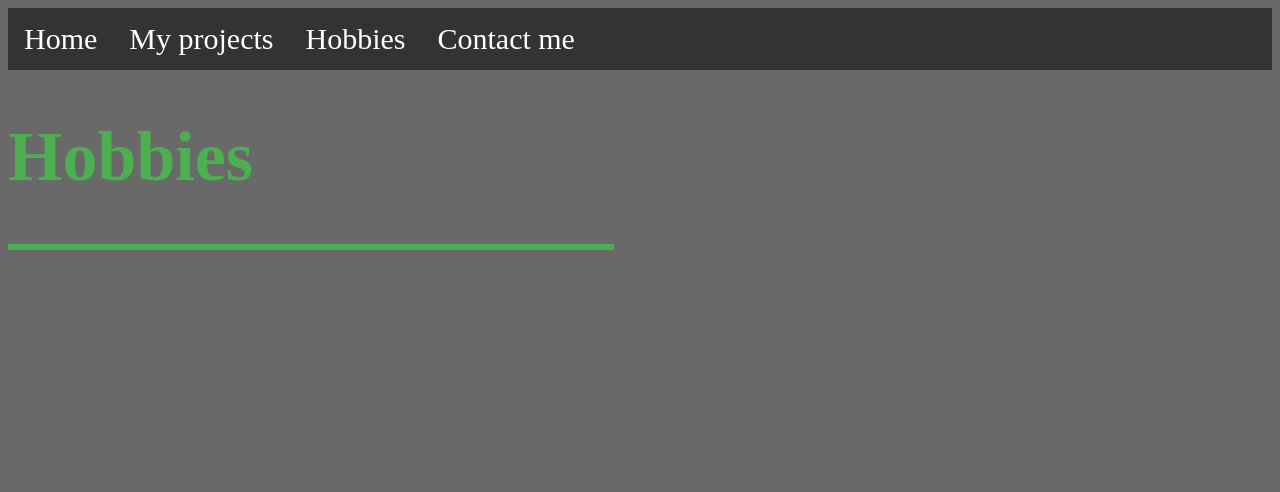
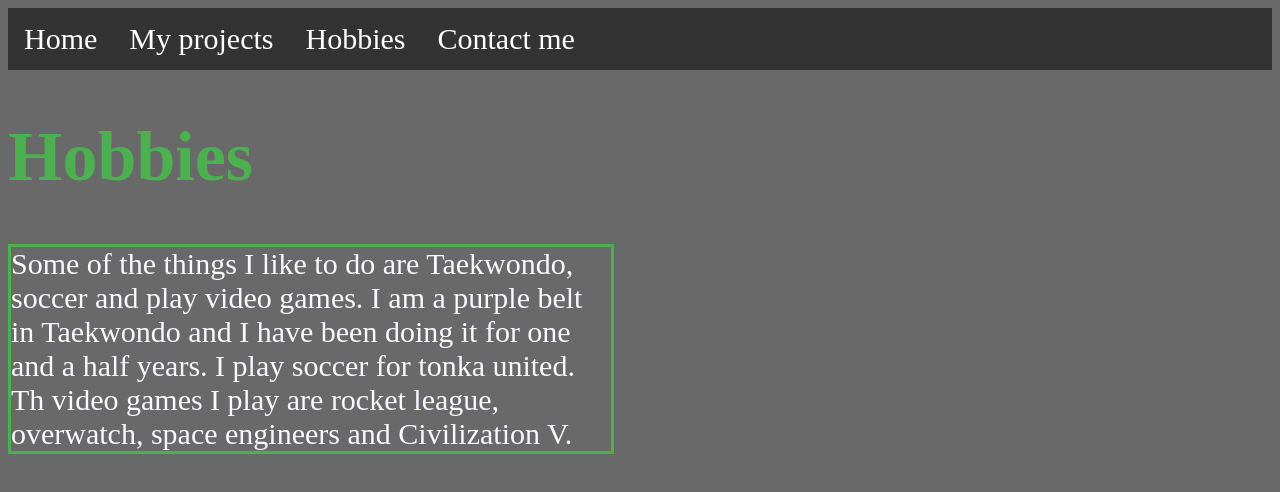
Before and after one commit to MatthewKlemm/MatthewK-CompSciPortfolio, a plain HTML site: page hobbies.html in a window 1280 px wide. Drawn offline with Linux system fonts and the light colour scheme.

Commit message:
Update hobbies.html

```diff
--- a/hobbies.html
+++ b/hobbies.html
@@ -19,7 +19,7 @@ html>
 
 </ul>
       <h1> Hobbies </h1>
-      <p> </p>
+      <p>Some of the things I like to do are Taekwondo, soccer and play video games. I am a purple belt in Taekwondo and I have been doing it for one and a half years. I play soccer for tonka united. Th video games I play are rocket league, overwatch, space engineers and Civilization V. </p>
 
 
 
```
